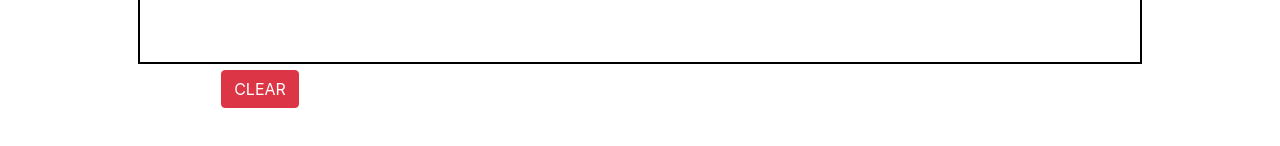
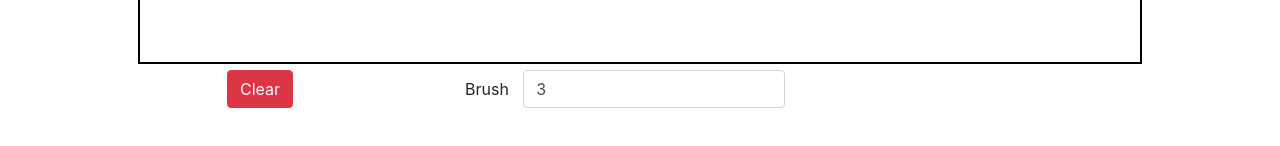
Before and after one commit to axhaar/web-whiteboard, a plain HTML site: page v1/index.html in a window 1280 px wide. Shown: the part 550-696 px from the top of the page. Drawn offline with Linux system fonts and the light colour scheme.

Commit message:
front end part-2

```diff
--- a/v1/index.html
+++ b/v1/index.html
@@ -57,8 +57,16 @@
         </div>
         <div class="row">
             <div class="col-lg-4 text-center">
-                <button type="button" class="btn btn-danger">CLEAR</button>
+                <button type="button" class="btn btn-danger" id="deleteButton">Clear</button>
+
             </div>
+            <div class="col-lg-4 text-center form-group row">
+                <label for="selWidth" class="col-sm-2 col-form-label">Brush</label>
+                <div class="col-sm-10">
+                    <input type="number" class="form-control" id="selWidth" aria-describedby="brush" value="3">
+                </div>
+            </div>
+
         </div>
 
 
```
